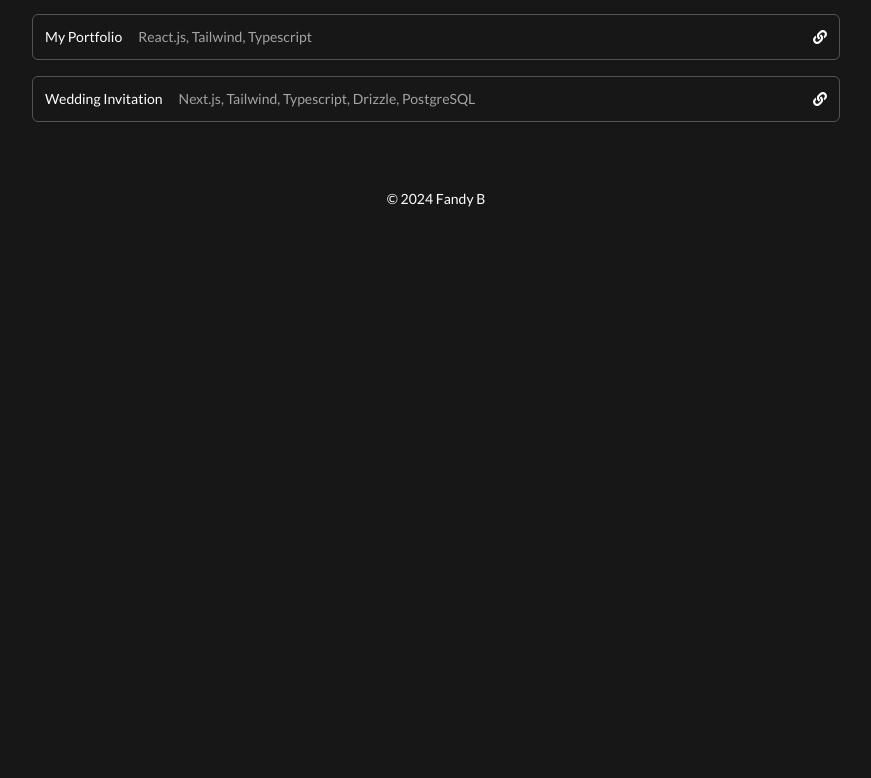
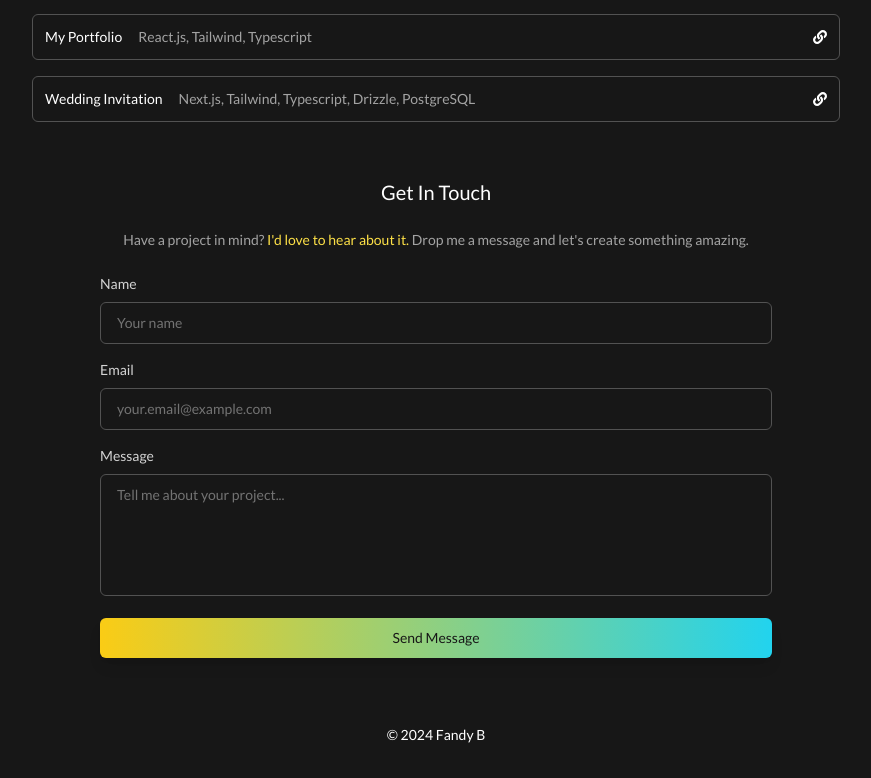
Before and after one commit to barestu/my-porto, a React (Vite) app: page / in a window 1280 px wide. Shown: the part 1297-2075 px from the top of the page, without its empty margins (204-1075 px from the left). Before the commit the page ends 1539 px from the top, so only its background shows below. Built offline with nearby package versions, Linux system fonts and the light colour scheme; no server answers.

Commit message:
add contact form component with EmailJS integration; include Input and Textarea components

```diff
--- a/package.json
+++ b/package.json
@@ -10,6 +10,7 @@
     "preview": "vite preview"
   },
   "dependencies": {
+    "@emailjs/browser": "^4.4.1",
     "clsx": "^2.1.0",
     "react": "^18.2.0",
     "react-dom": "^18.2.0",
--- a/src/App.tsx
+++ b/src/App.tsx
@@ -4,6 +4,7 @@ import Experience from './components/Experience';
 import Header from './components/Header';
 import Intro from './components/Intro';
 import LatestProjects from './components/LatestProjects';
+import FormContact from './components/FormContact';
 import GoogleTagManager from './components/GoogleTagManager';
 
 function App() {
@@ -18,6 +19,7 @@ function App() {
         <Intro />
         <Experience />
         <LatestProjects />
+        <FormContact />
         <Footer />
       </main>
     </>
--- /dev/null
+++ b/src/components/FormContact.tsx
@@ -0,0 +1,100 @@
+import { FormEvent, useState } from 'react';
+import emailjs from '@emailjs/browser';
+import Input from './Input';
+import Textarea from './Textarea';
+
+const serviceId = import.meta.env.VITE_EMAILJS_SERVICE_ID;
+const templateId = import.meta.env.VITE_EMAILJS_TEMPLATE_ID;
+const publicKey = import.meta.env.VITE_EMAILJS_PUBLIC_KEY;
+
+type FormStatus = 'idle' | 'submitting' | 'success' | 'error';
+
+export default function FormContact() {
+  const [status, setStatus] = useState<FormStatus>('idle');
+
+  const handleSubmit = async (e: FormEvent<HTMLFormElement>) => {
+    e.preventDefault();
+    const form = e.currentTarget;
+    setStatus('submitting');
+
+    try {
+      // Send email using EmailJS with sendForm
+      await emailjs.sendForm(serviceId, templateId, form, publicKey);
+
+      setStatus('success');
+      form.reset();
+
+      // Reset success message after 3 seconds
+      setTimeout(() => setStatus('idle'), 3000);
+    } catch (error) {
+      console.error('EmailJS error:', error);
+      setStatus('error');
+      setTimeout(() => setStatus('idle'), 3000);
+    }
+  };
+
+  return (
+    <section id="contact" className="container mb-8">
+      <div className="flex items-end justify-center py-6">
+        <h3 className="text-xl">Get In Touch</h3>
+      </div>
+
+      <div className="max-w-2xl mx-auto">
+        <p className="text-neutral-400 mb-6 text-sm text-center">
+          Have a project in mind?{' '}
+          <span className="text-yellow-300">I'd love to hear about it.</span>{' '}
+          Drop me a message and let's create something amazing.
+        </p>
+
+        <form onSubmit={handleSubmit} className="space-y-4">
+          <Input
+            label="Name"
+            id="name"
+            name="name"
+            type="text"
+            placeholder="Your name"
+            required
+          />
+
+          <Input
+            label="Email"
+            id="email"
+            name="email"
+            type="email"
+            placeholder="your.email@example.com"
+            required
+          />
+
+          <Textarea
+            label="Message"
+            id="message"
+            name="message"
+            placeholder="Tell me about your project..."
+            rows={5}
+            required
+          />
+
+          <button
+            type="submit"
+            disabled={status === 'submitting'}
+            className="w-full px-4 py-2.5 rounded-md text-sm font-medium bg-gradient-to-r from-yellow-400 to-cyan-400 text-neutral-900 hover:from-yellow-300 hover:to-cyan-300 transition-all ease-in duration-200 disabled:opacity-50 disabled:cursor-not-allowed shadow-lg hover:shadow-xl"
+          >
+            {status === 'submitting' ? 'Sending...' : 'Send Message'}
+          </button>
+
+          {status === 'success' && (
+            <div className="p-3 border border-cyan-300/30 bg-cyan-300/10 text-cyan-300 rounded-md text-sm text-center">
+              Message sent successfully! I'll get back to you soon.
+            </div>
+          )}
+
+          {status === 'error' && (
+            <div className="p-3 border border-red-400/30 bg-red-400/10 text-red-400 rounded-md text-sm text-center">
+              Something went wrong. Please try again.
+            </div>
+          )}
+        </form>
+      </div>
+    </section>
+  );
+}
--- /dev/null
+++ b/src/components/Input.tsx
@@ -0,0 +1,41 @@
+import React from 'react';
+
+interface InputProps {
+  label: string;
+  id: string;
+  name: string;
+  type?: 'text' | 'email' | 'tel' | 'url';
+  value?: string;
+  onChange?: (e: React.ChangeEvent<HTMLInputElement>) => void;
+  placeholder?: string;
+  required?: boolean;
+}
+
+export default function Input({
+  label,
+  id,
+  name,
+  type = 'text',
+  value,
+  onChange,
+  placeholder,
+  required = false,
+}: InputProps) {
+  return (
+    <div>
+      <label htmlFor={id} className="block text-sm text-neutral-300 mb-2">
+        {label}
+      </label>
+      <input
+        type={type}
+        id={id}
+        name={name}
+        value={value}
+        onChange={onChange}
+        required={required}
+        className="w-full px-4 py-2.5 text-sm rounded-md border border-neutral-600 bg-neutral-900/40 text-white placeholder:text-neutral-500 focus:border-neutral-500 focus:outline-none transition-colors hover:border-neutral-500"
+        placeholder={placeholder}
+      />
+    </div>
+  );
+}
--- /dev/null
+++ b/src/components/Textarea.tsx
@@ -0,0 +1,41 @@
+import React from 'react';
+
+interface TextareaProps {
+  label: string;
+  id: string;
+  name: string;
+  value?: string;
+  onChange?: (e: React.ChangeEvent<HTMLTextAreaElement>) => void;
+  placeholder?: string;
+  required?: boolean;
+  rows?: number;
+}
+
+export default function Textarea({
+  label,
+  id,
+  name,
+  value,
+  onChange,
+  placeholder,
+  required = false,
+  rows = 5,
+}: TextareaProps) {
+  return (
+    <div>
+      <label htmlFor={id} className="block text-sm text-neutral-300 mb-2">
+        {label}
+      </label>
+      <textarea
+        id={id}
+        name={name}
+        value={value}
+        onChange={onChange}
+        required={required}
+        rows={rows}
+        className="w-full px-4 py-2.5 text-sm rounded-md border border-neutral-600 bg-neutral-900/40 text-white placeholder:text-neutral-500 focus:border-neutral-500 focus:outline-none transition-colors hover:border-neutral-500 resize-none"
+        placeholder={placeholder}
+      />
+    </div>
+  );
+}
```
Also changed, not shown: 2 other files (tests, documents, lock files or other folders).
